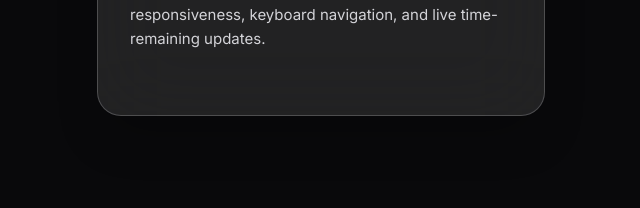
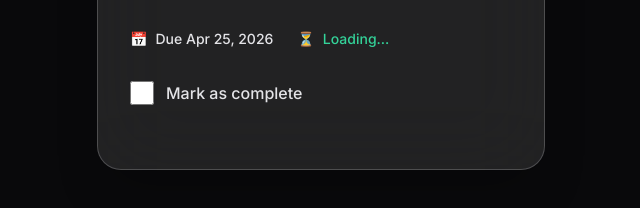
Before and after one commit to OladokunLT/frontend-wizards-todo-card, a plain HTML site: page index.html in a window 1280 px wide. Shown: the part 456-664 px from the top of the page, without its empty margins (319-959 px from the left). Drawn offline with nearby package versions, Linux system fonts and the light colour scheme.

Commit message:
feat: Add due date, time remaining, and complete toggle to Todo Card

```diff
--- a/index.html
+++ b/index.html
@@ -30,6 +30,7 @@
         <!-- Status -->
         <div
           data-testid="test-todo-status"
+          id="status-badge"
           class="px-5 py-2 rounded-3xl text-sm font-medium flex items-center gap-2 bg-amber-500/20 text-amber-300 border border-amber-400/30"
         >
           <div class="w-2 h-2 bg-amber-400 rounded-full animate-pulse"></div>
@@ -40,6 +41,7 @@
       <!-- Title -->
       <h2
         data-testid="test-todo-title"
+        id="todo-title"
         class="text-3xl font-semibold leading-tight mb-3"
       >
         Build Testable Todo Item Card
@@ -54,6 +56,47 @@
         data-testid attributes, perfect responsiveness, keyboard navigation, and
         live time-remaining updates.
       </p>
+
+      <!-- Due Date & Time Remaining -->
+      <div class="flex flex-wrap items-baseline gap-x-6 mb-8 text-sm">
+        <div class="flex items-center gap-x-2">
+          <span class="text-zinc-400">📅</span>
+          <time
+            data-testid="test-todo-due-date"
+            datetime="2026-04-25"
+            class="font-medium text-zinc-200"
+          >
+            Due Apr 25, 2026
+          </time>
+        </div>
+
+        <div class="flex items-center gap-x-2">
+          <span class="text-zinc-400">⏳</span>
+          <span
+            data-testid="test-todo-time-remaining"
+            id="time-remaining"
+            class="font-medium text-emerald-400"
+          >
+            Loading...
+          </span>
+        </div>
+      </div>
+
+      <!-- Checkbox -->
+      <div class="flex items-center gap-x-3 mb-8">
+        <input
+          type="checkbox"
+          id="complete-toggle"
+          data-testid="test-todo-complete-toggle"
+          class="w-6 h-6 accent-blue-500 bg-white/10 border-2 border-white/30 rounded-xl cursor-pointer"
+        />
+        <label
+          for="complete-toggle"
+          class="font-medium text-zinc-200 cursor-pointer flex-1 select-none"
+        >
+          Mark as complete
+        </label>
+      </div>
     </article>
   </body>
 </html>
```
